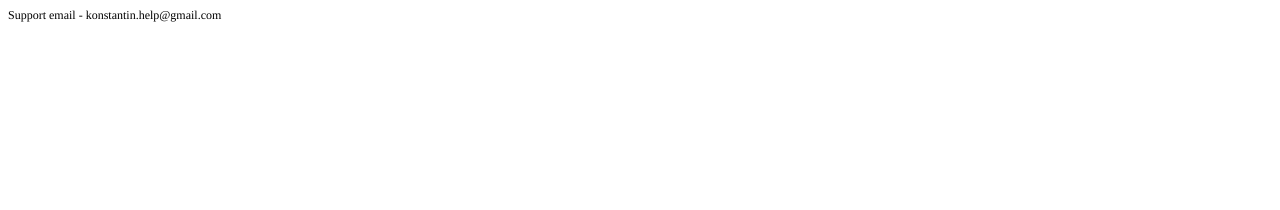
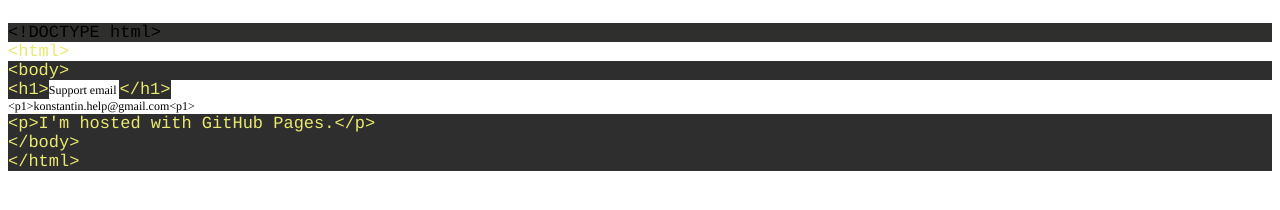
Before and after one commit to LBkos/konstantin.support.io, a plain HTML site: page index.html in a window 1280 px wide. Drawn offline with Linux system fonts and the light colour scheme.

Commit message:
initial commit

```diff
--- a/index.html
+++ b/index.html
@@ -7,11 +7,25 @@
   <meta name="Generator" content="Cocoa HTML Writer">
   <meta name="CocoaVersion" content="2113.3">
   <style type="text/css">
-    p.p1 {margin: 0.0px 0.0px 0.0px 0.0px; font: 12.0px Times; color: #000000; -webkit-text-stroke: #000000}
+    p.p1 {margin: 0.0px 0.0px 0.0px 0.0px; font: 12.0px Times; color: #000000; -webkit-text-stroke: #000000; min-height: 14.0px}
+    p.p2 {margin: 0.0px 0.0px 0.0px 0.0px; font: 17.0px Courier; color: #000000; -webkit-text-stroke: #e9e86e; background-color: #2f2f2e}
+    p.p3 {margin: 0.0px 0.0px 0.0px 0.0px; font: 17.0px Courier; color: #e9e96f; -webkit-text-stroke: #e9e96f; background-color: #ffffff}
+    p.p4 {margin: 0.0px 0.0px 0.0px 0.0px; font: 17.0px Courier; color: #eae96f; -webkit-text-stroke: #eae96f; background-color: #2e2e2e}
+    p.p5 {margin: 0.0px 0.0px 0.0px 0.0px; font: 12.0px Times; color: #000000; -webkit-text-stroke: #000000}
+    p.p6 {margin: 0.0px 0.0px 0.0px 0.0px; font: 12.0px Times; color: #000000}
     span.s1 {font-kerning: none}
+    span.s2 {font: 17.0px Courier; font-kerning: none; color: #eae96f; background-color: #2e2e2e; -webkit-text-stroke: 0px #eae96f}
   </style>
 </head>
 <body>
-<p class="p1"><span class="s1">Support email - konstantin.help@gmail.com<span class="Apple-converted-space"> </span></span></p>
+<p class="p1"><span class="s1"></span><br></p>
+<p class="p2"><span class="s1">&lt;!DOCTYPE html&gt;</span></p>
+<p class="p3"><span class="s1">&lt;html&gt;</span></p>
+<p class="p4"><span class="s1">&lt;body&gt;</span></p>
+<p class="p5"><span class="s2">&lt;h1&gt;</span><span class="s1">Support email </span><span class="s2">&lt;/h1&gt;</span></p>
+<p class="p6"><span class="s1">&lt;p1&gt;konstantin.help@gmail.com&lt;p1&gt;</span></p>
+<p class="p4"><span class="s1">&lt;p&gt;I'm hosted with GitHub Pages.&lt;/p&gt;</span></p>
+<p class="p4"><span class="s1">&lt;/body&gt;</span></p>
+<p class="p4"><span class="s1">&lt;/html&gt;</span></p>
 </body>
 </html>
```
